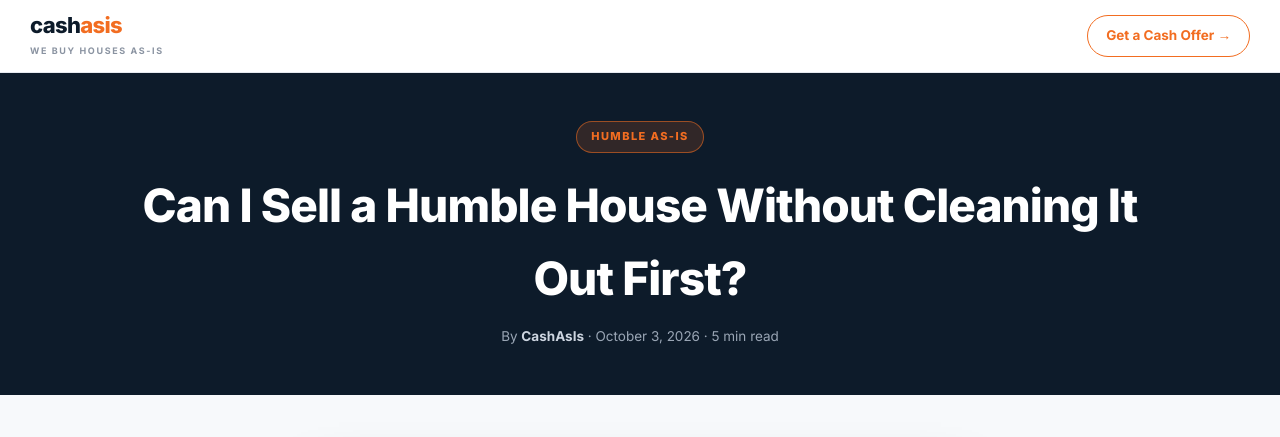
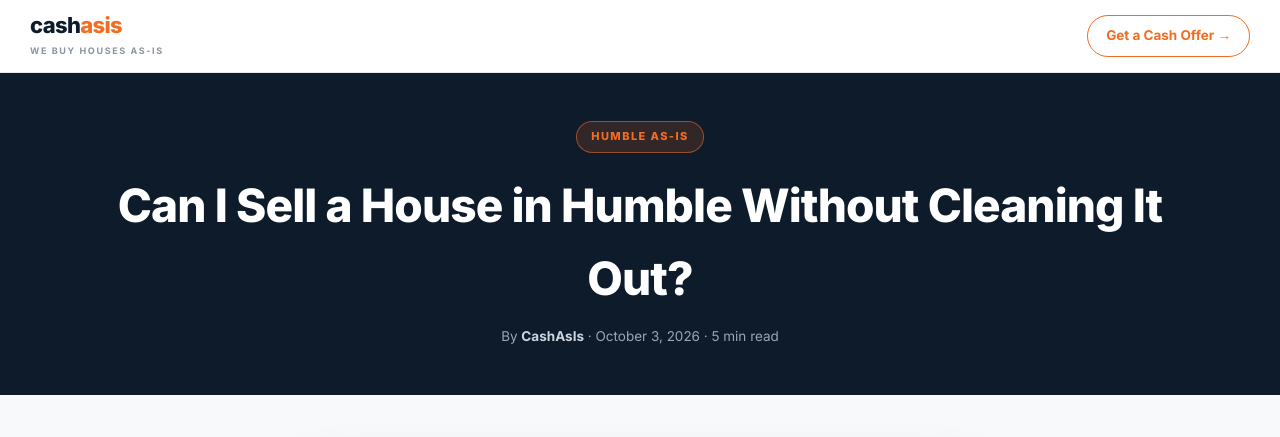
Before and after one commit to Farismadewright/cashasis-site, an Astro site: page /blog/sell-house-without-cleanout-humble-tx in a window 1280 px wide. Shown: the top 437 px of the page. Built offline with nearby package versions, Linux system fonts and the light colour scheme; Astro itself is replaced by a stand-in of ours.

Commit message:
QC FAQ title and search intent

```diff
--- a/src/content/blog/sell-house-without-cleanout-humble-tx.md
+++ b/src/content/blog/sell-house-without-cleanout-humble-tx.md
@@ -1,5 +1,5 @@
 ---
-title: "Can I Sell a Humble House Without Cleaning It Out First?"
+title: "Can I Sell a House in Humble Without Cleaning It Out?"
 description: "CashAsIs can evaluate a Humble property before a full cleanout. Tell us about the belongings and condition when requesting your offer."
 pubDate: 2026-10-03
 author: "CashAsIs"
@@ -9,7 +9,7 @@ image: "/images/Humble House Sale Consultation.png"
 imageAlt: "Selling a house in Humble without cleaning it out"
 tags: ["sell house without cleanout Humble TX", "Houston area", "CashAsIs"]
 faq:
-  - q: "Can I Sell a Humble House Without Cleaning It Out First?"
+  - q: "Can I Sell a House in Humble Without Cleaning It Out?"
     a: "CashAsIs can evaluate a Humble property before a full cleanout. Tell us about the belongings and condition when requesting your offer."
 ---
 ## The short answer
```
